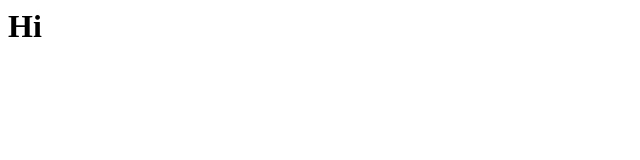
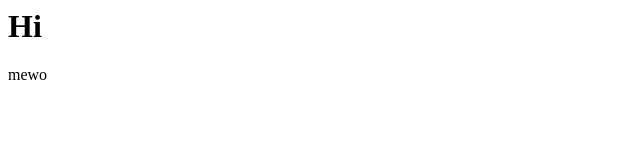
Before and after one commit to C4LICAT/myFirstGit, a plain HTML site: page index.html in a window 1280 px wide. Shown: the full height of the page, 0-640 px from the left. Drawn offline with Linux system fonts and the light colour scheme.

Commit message:
Update index.html

```diff
--- a/index.html
+++ b/index.html
@@ -1 +1,2 @@
 <h1>Hi</h1>
+<p>mewo</p>
```
